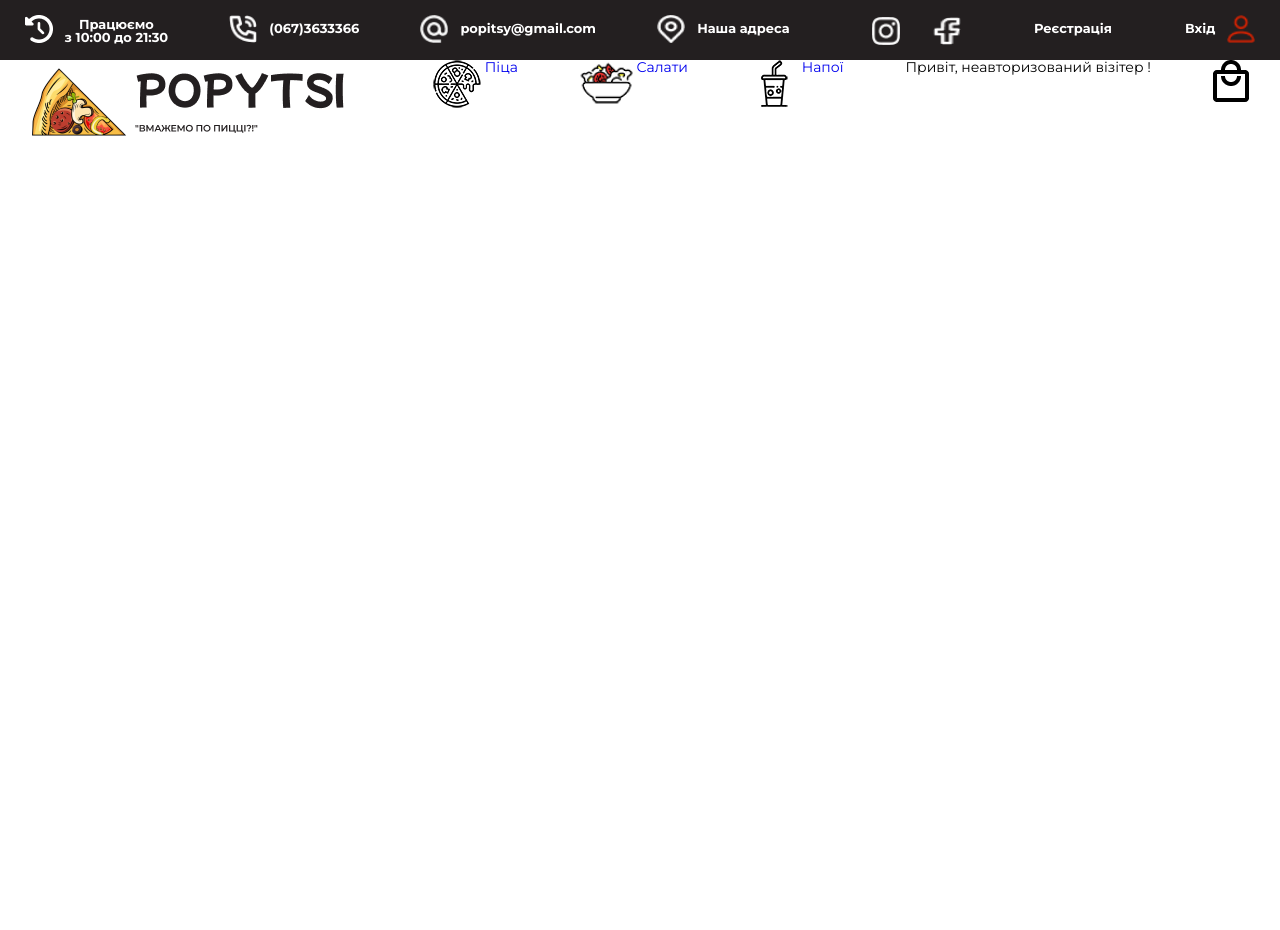
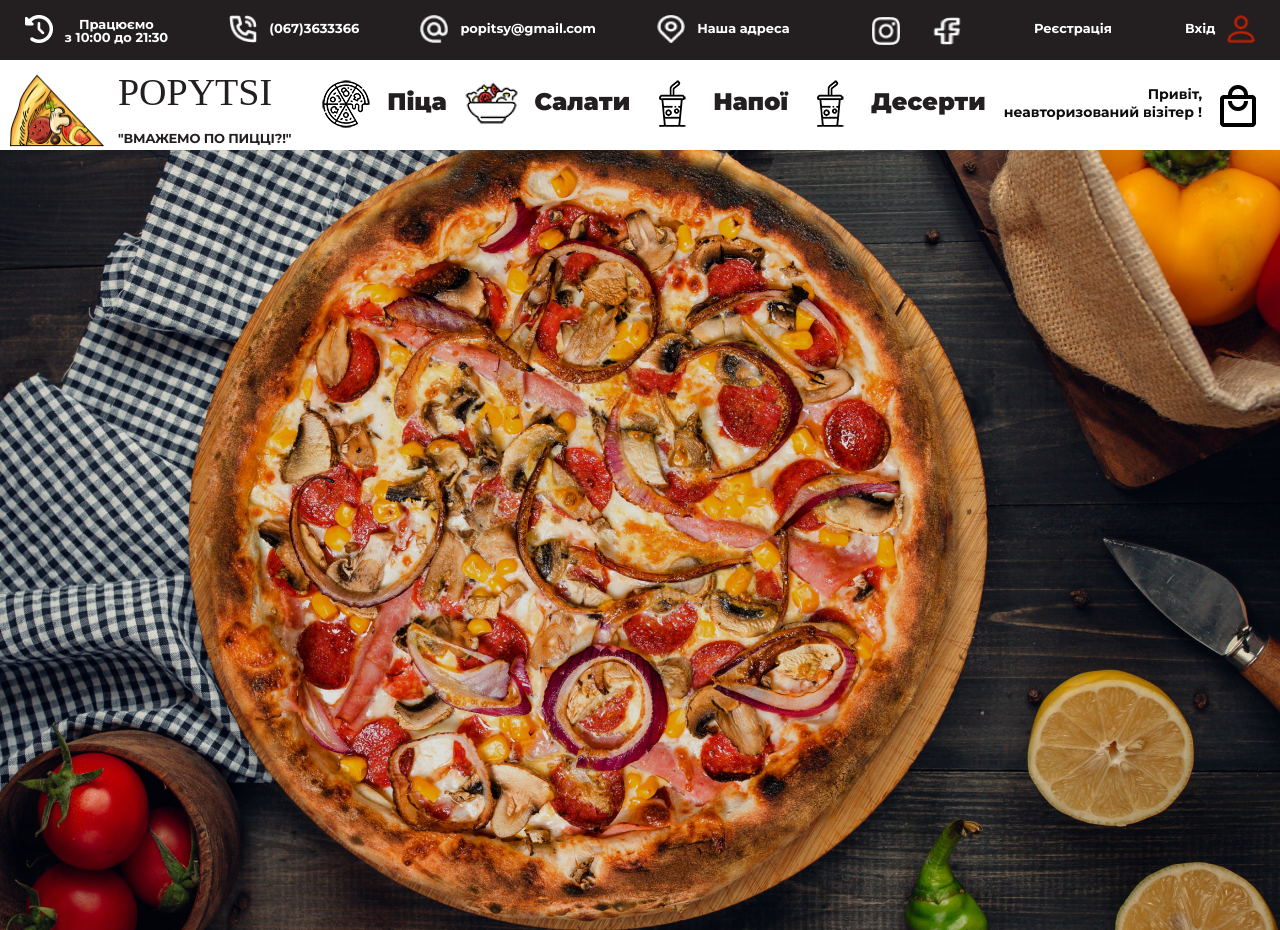
Before and after one commit to AlexKsenz/PizzaZher, a PHP site: page / in a window 1280 px wide. Before the commit the page ends 136 px from the top, so only its background shows below. Run offline with PHP 8.4, Linux system fonts and the light colour scheme; some web fonts are replaced.

Commit message:
main screen desctop

```diff
--- a/assets/css/main.css
+++ b/assets/css/main.css
@@ -21,7 +21,6 @@
     display: flex;
     height: 30px;
     margin: 15px auto ;
-
 }
 
 .menu__item a,
@@ -63,52 +62,90 @@
 }
 
 .subheader {
+    /* border: 1px solid green; */
+}
+.subheader__container {
     height: 90px;
-}
-.container {
 }
 
 .products{
     display: flex;
     margin: 0 auto;
     justify-content: space-around;
+    /* border: 1px solid rgb(242, 8, 211); */
+}
+.products a {
+    display: block;
+    font-size: 24px;
+    font-weight: 800;
+    text-align: center;
+    margin-top: 10px;
+}
+.subheader__logo{
+    height: 90px;
+}
+.subheader__logo a {
+    display: flex;
+    /* border: 1px solid red; */
+    margin-top: 0px;
+}
+.subheader__logo p {
+    font-family: 'Mochiy Pop One';
+    font-size: 38px;
+    padding: 13px;
+    text-align: left;
+    color: #231F20;
+}
+.subheader__logo p span {
+    font-family: 'Montserrat';
+    font-weight: 600;
+    font-size: 13px;
+    letter-spacing: -0.015em;
+    text-transform: uppercase;
 }
 
-.subheader__logo {
+.food{
     display: flex;
-    width: 340px;
+    height: 48px;
+    margin-top: 20px;
+    /* border: 1px solid rgb(41, 22, 214); */
+}
+.food a {
+    font-family: 'Montserrat';
+    color: #231F20;
+    font-weight: 800;
+    font-size: 24px;
+    padding-left: 17px;
+    margin-bottom: 5px;
+    text-align: center;
+}
+
+.greeting {
     height: 90px;
+    /* border: 1px solid rgb(41, 22, 214); */
+}
+.greeting p,
+.greeting span {
+    padding-top: 25px;
+    font-weight: 700;
+    font-size: 14px;
+    text-align: right;
+    line-height: 18px;
+    color: #0E0C0D;
+}
 
-}
-.subheader__logo img {
-    display: block;
+
+.username {
 
 }
 
-.logo__title {
-    font-family: 'Mochiy Pop One';
-    font-size: 38px;
-}
-
-.logo__subtitle {
-    font-family: 'Montserrat';
-    font-size: 10px;
-    font-weight: 600;
-}
-.pizza {
-}
-.salads {
-}
-.potables {
-}
-.greeting {
-}
-.username {
-}
 .cart {
+    height: 48px;
+    padding-right: 15px;
+    padding-top: 15px;
 }
 
 .promo{
-    /* min-height: 800px; */
-    /* background: url('../img/main_bg.jpg') center center/cover no-repeat; */
+    min-height: 780px;
+    background: url('../img/main_bg.jpg') center center/cover no-repeat;
 }
--- a/index.html
+++ b/index.html
@@ -59,29 +59,41 @@
             </nav>
 
             <div class="subheader">
-                <div class="container">
+                <div class="subheader__container">
                     <div class="products">
                         <div class="subheader__logo">
-                            <a href="#"> <img src="assets/icons/pizza_logo.png" alt="logo">
+                            <a href="#">
+                                <img src="/assets/icons/logo.png" alt="">
+                                <p>POPYTSI
+                                    <br><span> "Вмажемо по пицці?!"</span>
+                                </p>
                             </a>
                         </div>
-                        <div class="pizza">
+
+                        <div class="food pizza">
+                            <img src="assets/icons/piza.png" alt="piza">
+                            <a href="#">Піца</a>
+                        </div>
+
+
+                        <div class="food salads">
+                            <img src="assets/icons/salad.png" alt="salad">
+                            <a href="#">Салати</a>
+                        </div>
+                        <div class="food potables">
+                            <img src="assets/icons/potables.png" alt="potable">
                             <a href="#">
-                                <img src="assets/icons/piza.png" alt="piza">
-                                Піца</a>
-                        </div>
-                        <div class="salads">
-                            <a href="#">
-                                <img src="assets/icons/salad.png" alt="salad">
-                                Салати</a>
-                        </div>
-                        <div class="potables">
-                            <a href="#">
-                                <img src="assets/icons/potables.png" alt="potable">
                                 Напої</a>
                         </div>
+                        <div class="food deserts">
+                            <img src="assets/icons/potables.png" alt="potable">
+                            <a href="#">
+                                Десерти</a>
+                        </div>
+
                         <div class="greeting">
                             <p greeting__title>Привіт,
+                                <br>
                                 <span class="username">неавторизований візітер</span>
                                 !
                             </p>
```
Also changed, not shown: assets/icons/logo.png (added), assets/icons/pizza_logo.png (deleted).
